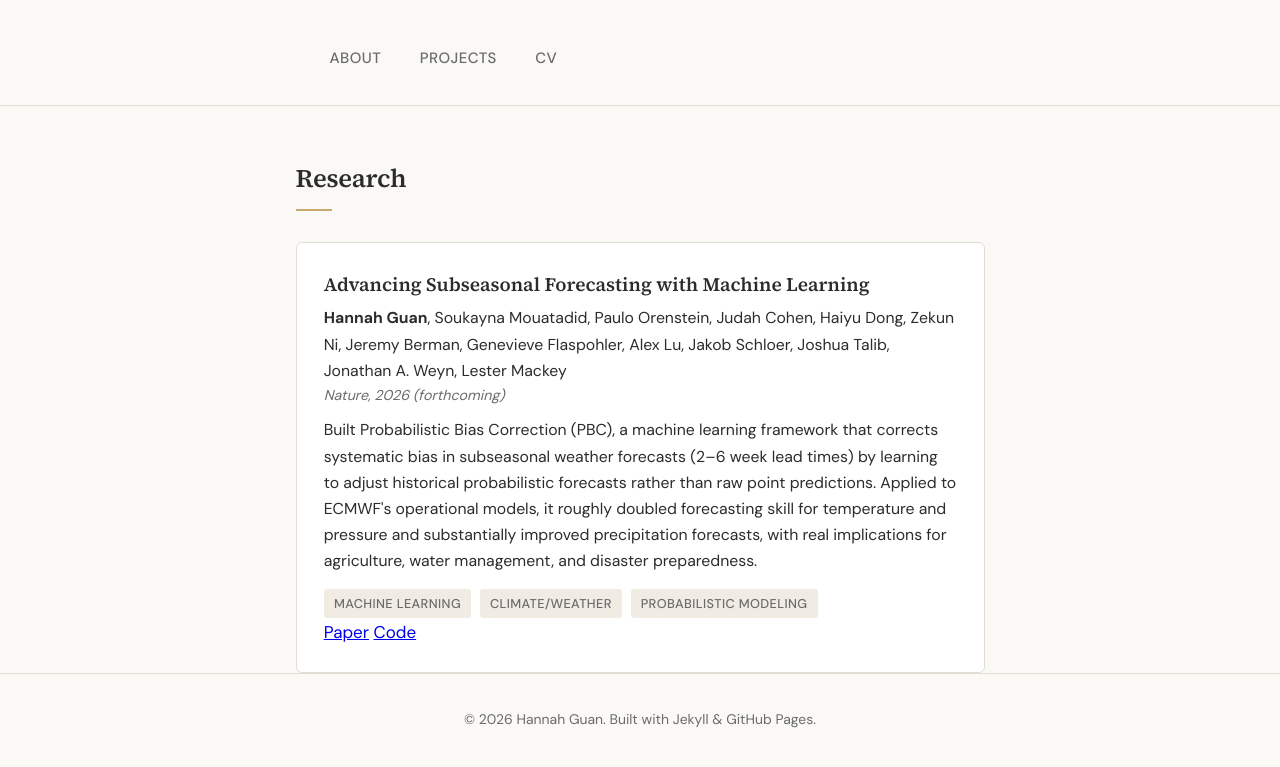
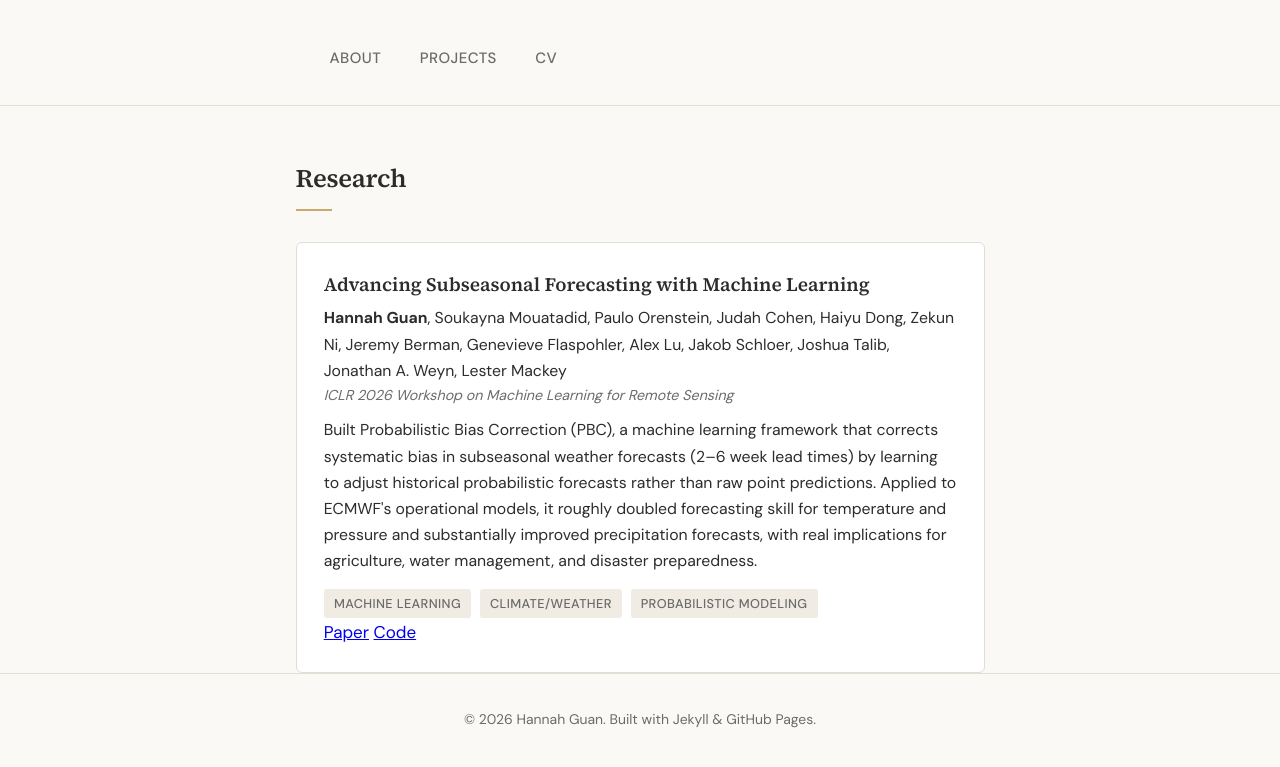
Before and after one commit to HannahGuan244/hannahguan244.github.io, a Jekyll site: the page built from research/index.html, in a window 1280 px wide. Shown: the top 767 px of the page. Built offline with Jekyll 4.4.1, drawn with Linux system fonts in a browser that asks for light colours.

Commit message:
updating project card format

```diff
--- a/research/index.html
+++ b/research/index.html
@@ -10,7 +10,7 @@ title: Research
   <div class="project-card">
     <h3>Advancing Subseasonal Forecasting with Machine Learning</h3>
     <p class="project-authors"><strong>Hannah Guan</strong>, Soukayna Mouatadid, Paulo Orenstein, Judah Cohen, Haiyu Dong, Zekun Ni, Jeremy Berman, Genevieve Flaspohler, Alex Lu, Jakob Schloer, Joshua Talib, Jonathan A. Weyn, Lester Mackey</p>
-    <p class="venue">Nature, 2026 (forthcoming)</p>
+    <p class="venue">ICLR 2026 Workshop on Machine Learning for Remote Sensing</p>
     <p>
       Built Probabilistic Bias Correction (PBC), a machine learning framework that corrects systematic bias in subseasonal weather forecasts (2–6 week lead times) by learning to adjust historical probabilistic forecasts rather than raw point predictions. Applied to ECMWF's operational models, it roughly doubled forecasting skill for temperature and pressure and substantially improved precipitation forecasts, with real implications for agriculture, water management, and disaster preparedness.
     </p>
```
